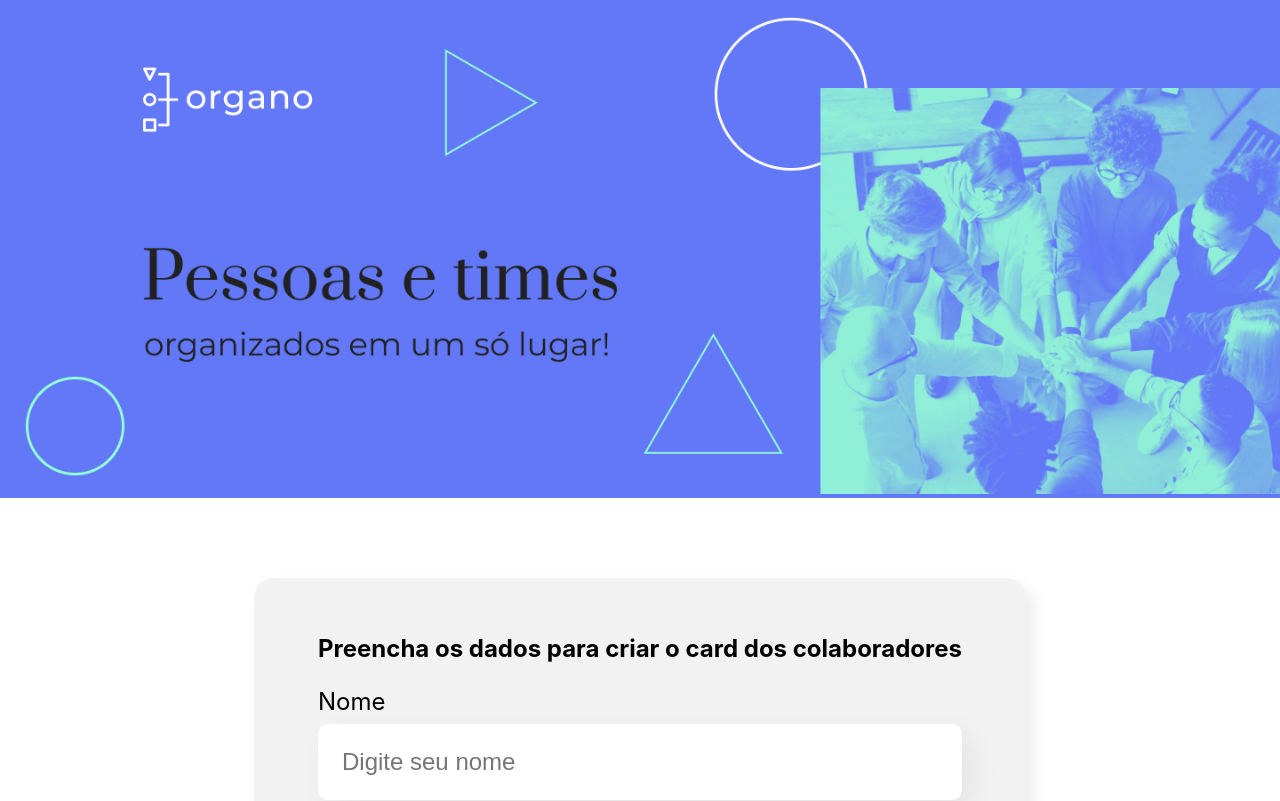
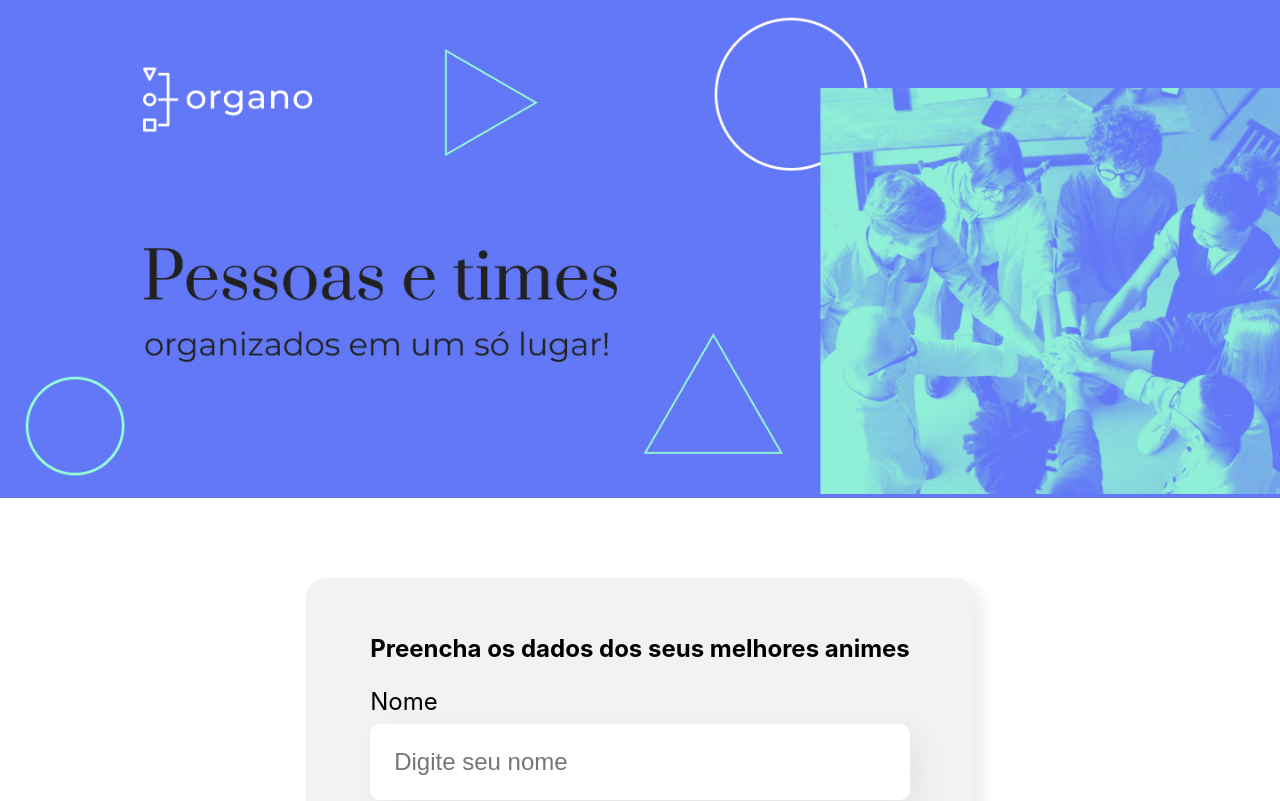
Before and after one commit to debs-veras/Organo, a React (Create React App) app: page / in a window 1280 px wide. Shown: the top 801 px of the page. Built offline with nearby package versions, Linux system fonts and the light colour scheme.

Commit message:
teste finalizado no projeto

```diff
--- a/src/App.js
+++ b/src/App.js
@@ -7,17 +7,17 @@ import Time from './componentes/Time';
 function App(){
   const times = [
     {
-      nome: 'Programação',
+      nome: 'Front-end',
       corPrimaria: '#57c278',
       corSecundaria: '#d9f7e9'
     },
     {
-      nome: 'Front-End',
+      nome: 'Programação',
       corPrimaria: '#82cffa',
       corSecundaria: '#e8f8ff'
     },
     {
-      nome: 'Data-Science',
+      nome: 'Data Science',
       corPrimaria: '#a6d157',
       corSecundaria: '#f0f8e2'
     },
--- a/src/componentes/Formulario/index.js
+++ b/src/componentes/Formulario/index.js
@@ -26,7 +26,7 @@ const Formulario = (props) => {
   return(
     <section className = "formulario">
       <form onSubmit = {aoSalvar}>
-        <h2>Preencha os dados para criar o card dos colaboradores</h2>
+        <h2>Preencha os dados dos seus melhores animes</h2>
         <CampoTexto obrigatorio = {true} valor = {nome} aoAlterado = {valor => setNome(valor)} label = "Nome" placeholder = "Digite seu nome" />
         <CampoTexto obrigatorio = {true} valor = {cargo} aoAlterado = {valor => setCargo(valor)} label = "Cargo" placeholder = "Digite seu cargo" />
         <CampoTexto valor = {imagem} aoAlterado = {valor => setImagem(valor)} label = "Imagem" placeholder = "Digite o endereço da imagem" />
```
